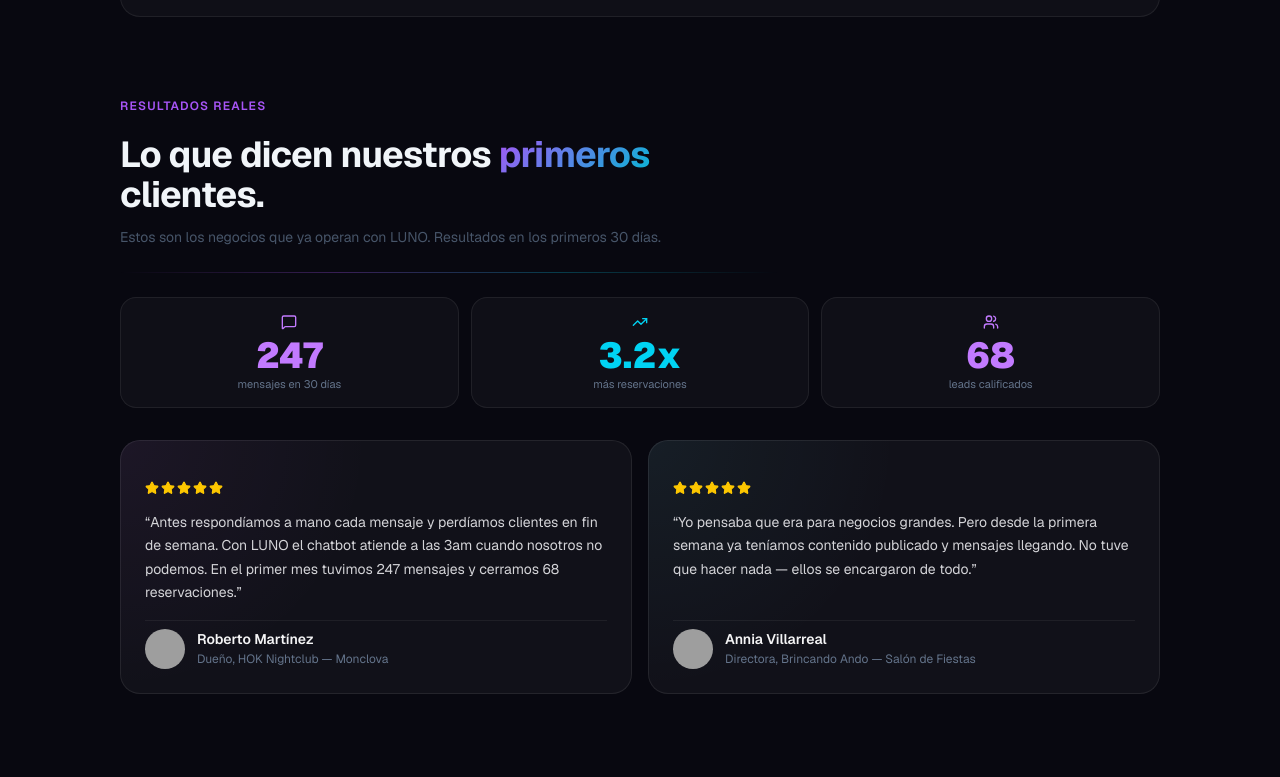
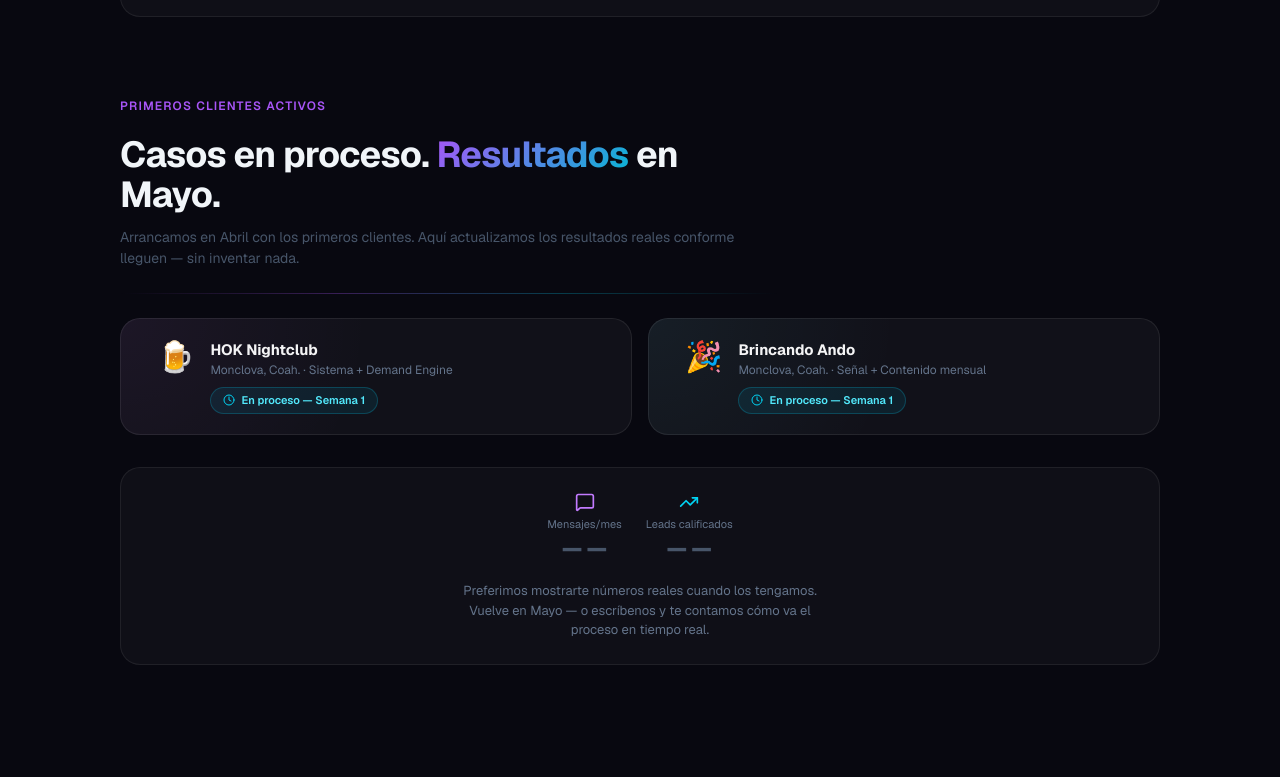
Before and after one commit to carlospemz/luno-growth-web, a Next.js app: page / in a window 1280 px wide. Shown: the part 1383-2160 px from the top of the page. Built offline with nearby package versions, Linux system fonts and the light colour scheme; grey boxes are pictures that could not be loaded.

Commit message:
Honest testimonials: real client status + authentic founder narratives

```diff
--- a/src/components/sections/Founders.tsx
+++ b/src/components/sections/Founders.tsx
@@ -9,16 +9,16 @@
   {
     name: "Lalo Villarreal",
     role: "CEO & CMO",
-    bio: "Estrategia, ventas y narrativa de marca. Llevo años construyendo sistemas de crecimiento para negocios locales en México. LUNO es la versión que siempre quise tener disponible para cualquier dueño.",
+    bio: "Soy el dueño de negocio que nadie servía bien. Probé agencias, perdí dinero y nunca supe qué hicieron. En lugar de seguir buscando, construí el sistema que yo necesitaba. LUNO es ese sistema — hecho por alguien que vivió el mismo problema que tú.",
     avatar: "https://images.unsplash.com/photo-1560250097-0b93528c311a?w=200&h=200&fit=crop&crop=face",
-    tags: ["Estrategia", "Ventas", "IA aplicada"],
+    tags: ["Estrategia", "Ventas", "Marketing con IA"],
   },
   {
     name: "Carlos Pemz",
     role: "COO & CPO",
-    bio: "Arquitectura, producto y tecnología. Construyo los sistemas que hacen que todo funcione sin que el cliente tenga que tocar nada. Si no escala, no lo construyo.",
+    bio: "Vi de cerca cómo los negocios locales pagaban caro por tecnología que no funcionaba o que nadie sabía operar. Decidí construir algo diferente: un sistema que se instala, trabaja solo y escala sin que el dueño tenga que tocar nada.",
     avatar: "https://images.unsplash.com/photo-1519085360753-af0119f7cbe7?w=200&h=200&fit=crop&crop=face",
-    tags: ["Producto", "Automatización", "Seguridad"],
+    tags: ["Producto", "Automatización", "Arquitectura"],
   },
 ];
 
--- a/src/components/sections/SocialProof.tsx
+++ b/src/components/sections/SocialProof.tsx
@@ -1,31 +1,25 @@
 "use client";
 
 import { motion } from "framer-motion";
-import { Star, TrendingUp, MessageSquare, Users } from "lucide-react";
+import { Clock, MessageSquare, TrendingUp } from "lucide-react";
 import Section, { SectionHeader } from "@/components/ui/Section";
 import { GlowCard } from "@/components/ui/spotlight-card";
 import { MOTION } from "@/lib/motion";
 
-const STATS = [
-  { icon: MessageSquare, value: "247", label: "mensajes en 30 días", color: "text-purple-400" },
-  { icon: TrendingUp, value: "3.2x", label: "más reservaciones", color: "text-cyan-400" },
-  { icon: Users, value: "68", label: "leads calificados", color: "text-purple-400" },
-];
-
-const TESTIMONIALS = [
+const INCOMING = [
   {
-    name: "Roberto Martínez",
-    role: "Dueño, HOK Nightclub — Monclova",
-    avatar: "https://images.unsplash.com/photo-1507003211169-0a1dd7228f2d?w=80&h=80&fit=crop&crop=face",
-    quote: "Antes respondíamos a mano cada mensaje y perdíamos clientes en fin de semana. Con LUNO el chatbot atiende a las 3am cuando nosotros no podemos. En el primer mes tuvimos 247 mensajes y cerramos 68 reservaciones.",
-    stars: 5,
+    business: "HOK Nightclub",
+    location: "Monclova, Coah.",
+    service: "Sistema + Demand Engine",
+    status: "En proceso — Semana 1",
+    icon: "🍺",
   },
   {
-    name: "Annia Villarreal",
-    role: "Directora, Brincando Ando — Salón de Fiestas",
-    avatar: "https://images.unsplash.com/photo-1494790108377-be9c29b29330?w=80&h=80&fit=crop&crop=face",
-    quote: "Yo pensaba que era para negocios grandes. Pero desde la primera semana ya teníamos contenido publicado y mensajes llegando. No tuve que hacer nada — ellos se encargaron de todo.",
-    stars: 5,
+    business: "Brincando Ando",
+    location: "Monclova, Coah.",
+    service: "Señal + Contenido mensual",
+    status: "En proceso — Semana 1",
+    icon: "🎉",
   },
 ];
 
@@ -33,71 +27,62 @@
   return (
     <Section id="resultados">
       <SectionHeader
-        kicker="Resultados reales"
-        title="Lo que dicen nuestros primeros clientes."
-        accentWord="primeros"
-        subcopy="Estos son los negocios que ya operan con LUNO. Resultados en los primeros 30 días."
+        kicker="Primeros clientes activos"
+        title="Casos en proceso. Resultados en Mayo."
+        accentWord="Resultados"
+        subcopy="Arrancamos en Abril con los primeros clientes. Aquí actualizamos los resultados reales conforme lleguen — sin inventar nada."
         compact
       />
 
-      {/* Stats row */}
-      <motion.div
-        initial={{ opacity: 0, y: 16 }}
-        whileInView={{ opacity: 1, y: 0 }}
-        viewport={MOTION.viewport}
-        transition={{ duration: 0.5, ease: [...MOTION.ease] }}
-        className="mb-8 grid grid-cols-3 gap-3"
-      >
-        {STATS.map((s) => {
-          const Icon = s.icon;
-          return (
-            <div key={s.label} className="flex flex-col items-center text-center rounded-[16px] border border-white/[0.07] bg-white/[0.03] px-3 py-4">
-              <Icon className={`h-4 w-4 mb-2 ${s.color}`} />
-              <p className={`text-[28px] md:text-[36px] font-black leading-none ${s.color}`}>{s.value}</p>
-              <p className="text-[11px] text-zinc-500 mt-1 leading-tight">{s.label}</p>
-            </div>
-          );
-        })}
-      </motion.div>
-
-      {/* Testimonials */}
-      <div className="grid gap-4 md:grid-cols-2">
-        {TESTIMONIALS.map((t, i) => (
+      <div className="grid gap-4 md:grid-cols-2 mb-8">
+        {INCOMING.map((c, i) => (
           <motion.div
-            key={t.name}
-            initial={{ opacity: 0, y: 20 }}
+            key={c.business}
+            initial={{ opacity: 0, y: 16 }}
             whileInView={{ opacity: 1, y: 0 }}
             viewport={MOTION.viewport}
-            transition={{ duration: 0.4, ease: [...MOTION.ease], delay: i * 0.08 }}
+            transition={{ duration: 0.4, ease: [...MOTION.ease], delay: i * 0.07 }}
           >
-            <GlowCard glowColor={i % 2 === 0 ? "purple" : "cyan"} className="p-6 flex flex-col gap-4 h-full">
-              {/* Stars */}
-              <div className="flex gap-0.5">
-                {Array.from({ length: t.stars }).map((_, si) => (
-                  <Star key={si} className="h-3.5 w-3.5 fill-yellow-400 text-yellow-400" />
-                ))}
-              </div>
-
-              <p className="text-[14px] text-zinc-300 leading-[1.65] flex-1">
-                &ldquo;{t.quote}&rdquo;
-              </p>
-
-              <div className="flex items-center gap-3 pt-2 border-t border-white/[0.06]">
-                {/* eslint-disable-next-line @next/next/no-img-element */}
-                <img
-                  src={t.avatar}
-                  alt={t.name}
-                  className="h-10 w-10 rounded-full object-cover flex-shrink-0"
-                />
-                <div>
-                  <p className="text-[14px] font-semibold text-zinc-100">{t.name}</p>
-                  <p className="text-[12px] text-zinc-500">{t.role}</p>
+            <GlowCard glowColor={i === 0 ? "purple" : "cyan"} className="p-5 flex items-start gap-4">
+              <span className="text-3xl flex-shrink-0">{c.icon}</span>
+              <div className="flex-1">
+                <p className="text-[15px] font-bold text-zinc-100">{c.business}</p>
+                <p className="text-[12px] text-zinc-500">{c.location} · {c.service}</p>
+                <div className="mt-2 inline-flex items-center gap-1.5 rounded-full border border-cyan-500/25 bg-cyan-500/10 px-3 py-1">
+                  <Clock className="h-3 w-3 text-cyan-400" />
+                  <span className="text-[11px] font-semibold text-cyan-300">{c.status}</span>
                 </div>
               </div>
             </GlowCard>
           </motion.div>
         ))}
       </div>
+
+      {/* Honest message */}
+      <motion.div
+        initial={{ opacity: 0, y: 12 }}
+        whileInView={{ opacity: 1, y: 0 }}
+        viewport={MOTION.viewport}
+        transition={{ duration: 0.4, ease: [...MOTION.ease], delay: 0.15 }}
+        className="rounded-[20px] border border-white/[0.07] bg-white/[0.03] px-6 py-6 text-center"
+      >
+        <div className="flex justify-center gap-6 mb-4">
+          <div className="flex flex-col items-center">
+            <MessageSquare className="h-5 w-5 text-purple-400 mb-1" />
+            <p className="text-[11px] text-zinc-500">Mensajes/mes</p>
+            <p className="text-[22px] font-black text-zinc-400">— —</p>
+          </div>
+          <div className="flex flex-col items-center">
+            <TrendingUp className="h-5 w-5 text-cyan-400 mb-1" />
+            <p className="text-[11px] text-zinc-500">Leads calificados</p>
+            <p className="text-[22px] font-black text-zinc-400">— —</p>
+          </div>
+        </div>
+        <p className="text-[13px] text-zinc-500 max-w-[380px] mx-auto">
+          Preferimos mostrarte números reales cuando los tengamos. Vuelve en Mayo —
+          o escríbenos y te contamos cómo va el proceso en tiempo real.
+        </p>
+      </motion.div>
     </Section>
   );
 }
```
